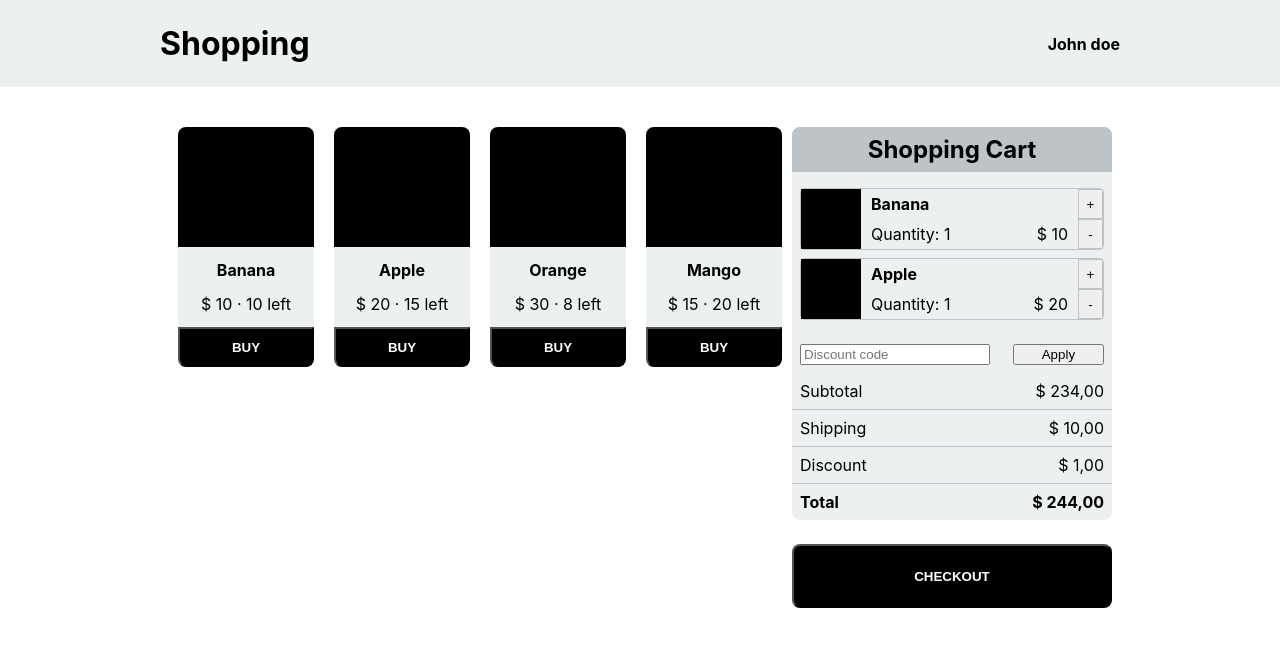
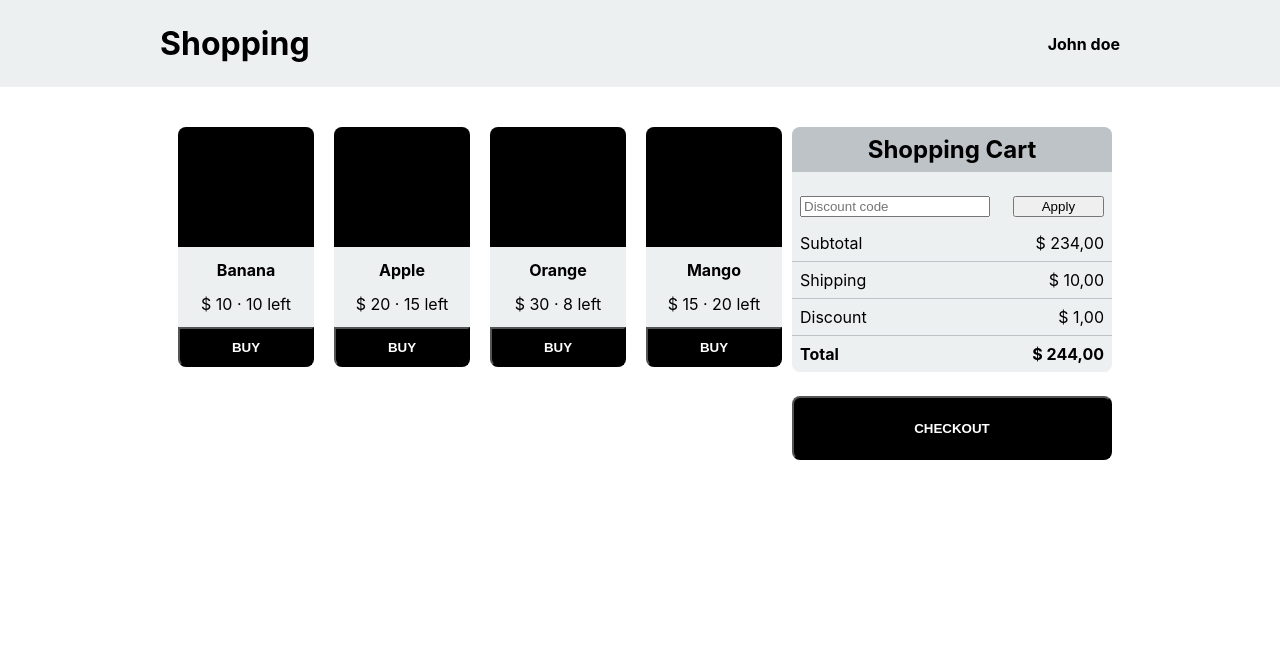
Before and after one commit to italovieira/shopping-cart, a React (Create React App) app: page / in a window 1280 px wide. Shown: the top 646 px of the page. Built offline with nearby package versions, Linux system fonts and the light colour scheme.

Commit message:
Remove hardcoded products in cart

```diff
--- a/src/AppContext.js
+++ b/src/AppContext.js
@@ -7,16 +7,11 @@ const initialProducts = [
   { id: 4, name: 'Mango', price: 15.0, available: 20 },
 ]
 
-const initialCartProducts = [
-  { ...initialProducts[0], quantity: 3 },
-  { ...initialProducts[1], quantity: 1 },
-]
-
 export const AppContext = createContext()
 
 export const AppProvider = ({ children }) => {
   const [products, setProducts] = useState(initialProducts)
-  const [cartProducts, setCartProducts] = useState(initialCartProducts)
+  const [cartProducts, setCartProducts] = useState([])
 
   return (
     <AppContext.Provider
```
